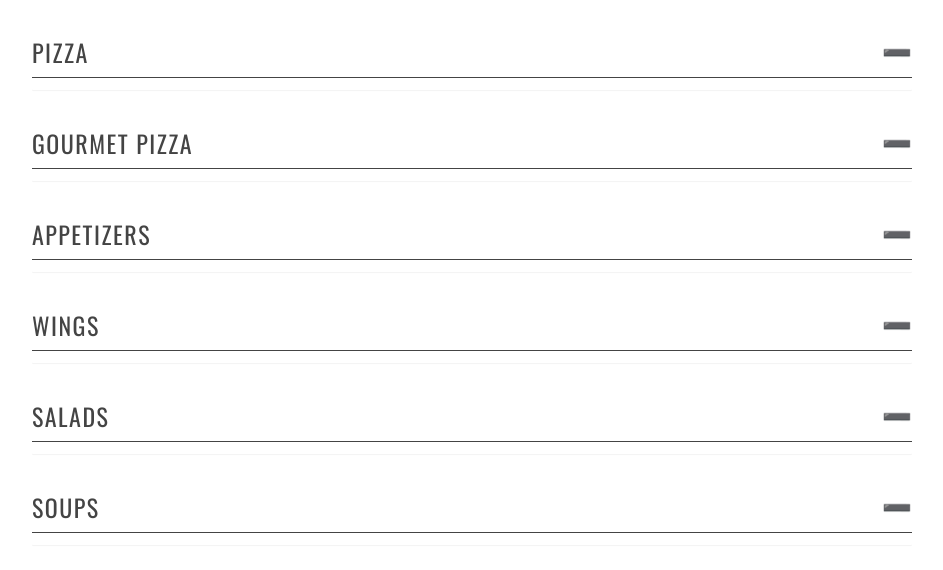
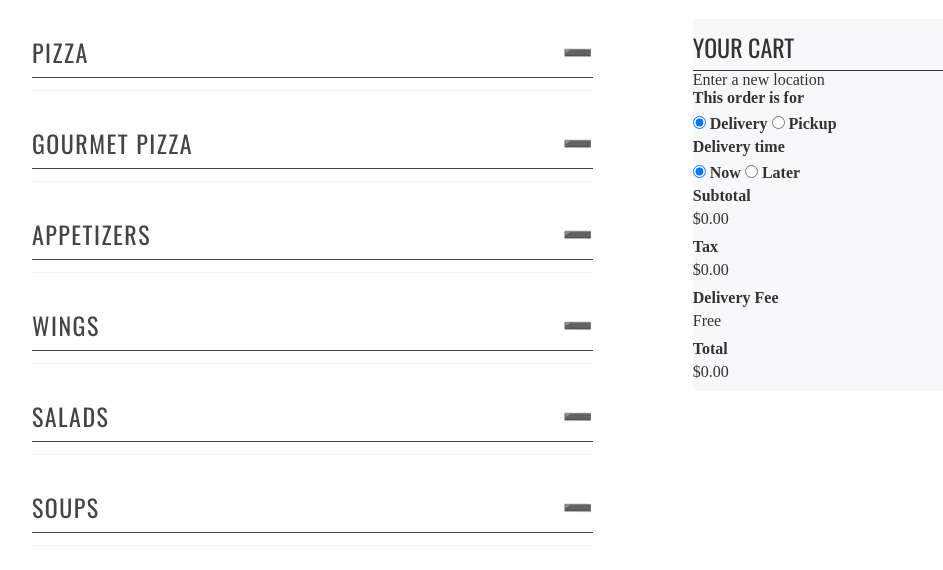
Before and after one commit to dishad/pizzapizza, a Django app: template core/templates/order.html in a window 1280 px wide. Shown: the part 421-991 px from the top of the page, without its empty margins (118-1061 px from the left). Run offline with Django 3.2, Linux system fonts and the light colour scheme; the template is opened without the code that fills it, so the values that code supplies are empty; parts of the project's set-up code (start-up, migrations or seed data) failed here and were passed over; some libraries are stand-ins or nearby versions.

Commit message:
more stuff

```diff
--- a/core/templates/order.html
+++ b/core/templates/order.html
@@ -6,23 +6,23 @@
 
 {% block content %}
 	<div class='image-stripe'>
-	<!--	<div class='info-header'>
-			<h1 class='business-name order-name'>Ridgeway Pizza</h1>
-			<span class='business-address'>2802 Summer Street, Stamford CT, 06905 - 203-323-7777</span>
+		<div class='info-header'>
+			<span class='business-name order-name'>Ridgeway Pizza</span>
+			<span class='business-address'>2802 Summer Street, Stamford CT, 06905 | (203) 323-7777</span>
 		</div>
-	--!>
 		<div class='delivery-details-wrapper'>
 			<div class='delivery-details'>
-				<span class='delivery-item'>30 - 45 min
-				<h4 class='delivery-desc'>Wait time</h4>
-				</span>
-				<span class='delivery-item'>$12 - $20
-				<h4 class='delivery-desc'>Minimum</h4>
-				</span>
-				<span class='delivery-item'>Free
-				<h4 class='delivery-desc'>Delivery</h4>
-				</span>
-				<span class='delivery-item delivery-number'>2802 Summer Street, Stamford CT, 06905 | (203) 323-7777</span>
+				<div class='delivery-item'>
+					<h4 class='delivery-desc'>30 - 45 min Wait time</h4>
+				</div>
+				<div class='delivery-item'>
+					<h4 class='delivery-desc'>$12 - $20 Minimum</h4>
+				</div>
+				<div class='delivery-item'>
+					<h4 class='delivery-desc'>Free Delivery</h4>
+				</div>
+				<!--<span class='delivery-item delivery-number'>2802 Summer Street, Stamford CT, 06905 | (203) 323-7777</span>
+				--!>
 			</div>
 		</div>
 	</div>
@@ -47,7 +47,7 @@
 							<p>{{price.size}}</p>
 						</div>
 						<div class='product-price'>
-							<p>{{price.price}}</p>
+							<p>${{price.price}}</p>
 						</div>
 					</div>
 					{% endfor %}
@@ -75,7 +75,7 @@
 							<p>{{price.size}}</p>
 						</div>
 						<div class='product-price'>
-							<p>{{price.price}}</p>
+							<p>${{price.price}}</p>
 						</div>
 					</div>
 					{% endfor %}
@@ -104,7 +104,7 @@
 							<p>{{price.size}}</p>
 						</div>
 						<div class='product-price'>
-							<p>{{price.price}}</p>
+							<p>${{price.price}}</p>
 						</div>
 					</div>
 					{% endfor %}
@@ -133,7 +133,7 @@
 							<p>{{price.size}}</p>
 						</div>
 						<div class='product-price'>
-							<p>{{price.price}}</p>
+							<p>${{price.price}}</p>
 						</div>
 					</div>
 					{% endfor %}
@@ -162,7 +162,7 @@
 							<p>{{price.size}}</p>
 						</div>
 						<div class='product-price'>
-							<p>{{price.price}}</p>
+							<p>${{price.price}}</p>
 						</div>
 					</div>
 					{% endfor %}
@@ -191,7 +191,7 @@
 							<p>{{price.size}}</p>
 						</div>
 						<div class='product-price'>
-							<p>{{price.price}}</p>
+							<p>${{price.price}}</p>
 						</div>
 					</div>
 					{% endfor %}
@@ -220,7 +220,7 @@
 							<p>{{price.size}}</p>
 						</div>
 						<div class='product-price'>
-							<p>{{price.price}}</p>
+							<p>${{price.price}}</p>
 						</div>
 					</div>
 					{% endfor %}
@@ -249,7 +249,7 @@
 							<p>{{price.size}}</p>
 						</div>
 						<div class='product-price'>
-							<p>{{price.price}}</p>
+							<p>${{price.price}}</p>
 						</div>
 					</div>
 					{% endfor %}
@@ -278,7 +278,7 @@
 							<p>{{price.size}}</p>
 						</div>
 						<div class='product-price'>
-							<p>{{price.price}}</p>
+							<p>${{price.price}}</p>
 						</div>
 					</div>
 					{% endfor %}
@@ -307,7 +307,7 @@
 							<p>{{price.size}}</p>
 						</div>
 						<div class='product-price'>
-							<p>{{price.price}}</p>
+							<p>${{price.price}}</p>
 						</div>
 					</div>
 					{% endfor %}
@@ -336,7 +336,7 @@
 							<p>{{price.size}}</p>
 						</div>
 						<div class='product-price'>
-							<p>{{price.price}}</p>
+							<p>${{price.price}}</p>
 						</div>
 					</div>
 					{% endfor %}
@@ -365,7 +365,7 @@
 							<p>{{price.size}}</p>
 						</div>
 						<div class='product-price'>
-							<p>{{price.price}}</p>
+							<p>${{price.price}}</p>
 						</div>
 					</div>
 					{% endfor %}
@@ -394,7 +394,7 @@
 							<p>{{price.size}}</p>
 						</div>
 						<div class='product-price'>
-							<p>{{price.price}}</p>
+							<p>${{price.price}}</p>
 						</div>
 					</div>
 					{% endfor %}
@@ -423,7 +423,7 @@
 							<p>{{price.size}}</p>
 						</div>
 						<div class='product-price'>
-							<p>{{price.price}}</p>
+							<p>${{price.price}}</p>
 						</div>
 					</div>
 					{% endfor %}
@@ -452,7 +452,7 @@
 							<p>{{price.size}}</p>
 						</div>
 						<div class='product-price'>
-							<p>{{price.price}}</p>
+							<p>${{price.price}}</p>
 						</div>
 					</div>
 					{% endfor %}
@@ -463,7 +463,57 @@
 			{% endfor %}
 			</div>
 		</div>
-		<div class='cart-content'>
+		<div class='cart-wrapper'>
+			<div class='shopping-cart'>
+				<h3 class='cart-header'>Your Cart</h3>
+				<div>Enter a new location</div>
+				<div class='cart-object'>
+					<label>This order is for</label>
+					<div>
+						<label>
+							<input type='radio' name='shipping_type' id='shipping_type_delivery' value='delivery' checked='checked'>
+							<span>Delivery</span>
+						</label>
+						<label>
+							<input type='radio' name='shipping_type' id='shipping_type_pickup' value='pickup'>
+							<span>Pickup</span>
+						</label>
+					</div>
+				</div>
+				<div class='cart-object'>
+					<label>Delivery time</label>
+					<div>
+						<label>
+							<input type='radio' name='delivery_time' id='whendelivery' value='ASAP' checked='checked'>
+							<span>Now</span>
+						</label>
+						<label>
+							<input type='radio' name='delivery_time' id='delivery_time_timedate' value='timedate'>
+							<span>Later</span>
+						</label>
+					</div>
+				</div>
+				<div>
+					<div>
+						<label>Subtotal</label>
+						<p>$0.00</p>
+					</div>
+					<div>
+						<label>Tax</label>
+						<p>$0.00</p>
+					</div>
+					<div>
+						<label>
+							<span>Delivery Fee</span>
+						</label>
+						<p>Free</p>
+					</div>
+					<div>
+						<label>Total</label>
+						<p>$0.00</p>
+					</div>
+				</div>
+			</div>
 		</div>
 	</div>
 	<link rel='stylesheet' type='text/css' href="{% static 'css/index.css' %}"/>
```
Also changed, not shown: core/templates/index.html (+9 -3 lines), ridgeway.db, static/imgs/favicon.ico, static/imgs/favicon1.ico (added), 7 other files.
